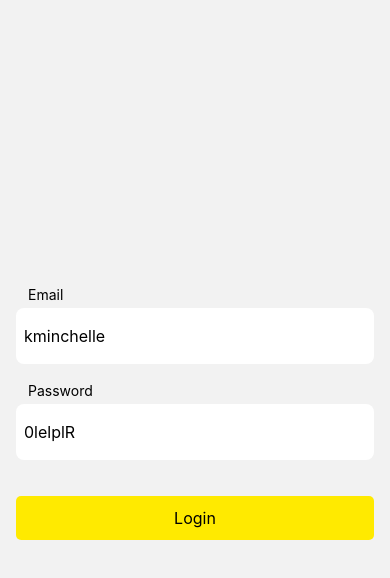
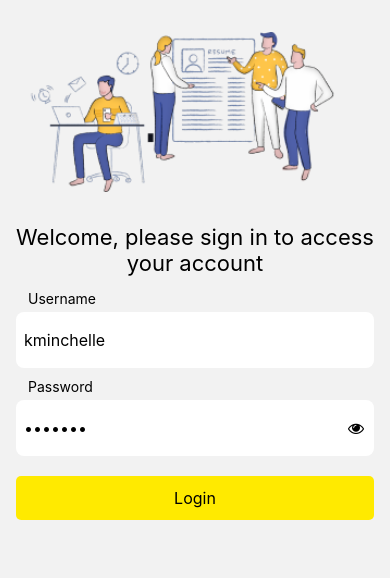
Before and after one commit to murkrow92/gravity-demo, a React Native app: screen /Login in a window 390 px wide. Shown: the top 578 px of the page. Built offline with nearby package versions, Linux system fonts and the light colour scheme.

Commit message:
add login error handler

```diff
--- a/package.json
+++ b/package.json
@@ -19,7 +19,8 @@
     "react-native": "0.73.6",
     "react-native-reanimated": "^3.8.1",
     "react-native-safe-area-context": "^4.9.0",
-    "react-native-screens": "^3.30.1"
+    "react-native-screens": "^3.30.1",
+    "react-native-vector-icons": "^10.0.3"
   },
   "devDependencies": {
     "@babel/core": "^7.20.0",
@@ -30,6 +31,7 @@
     "@react-native/typescript-config": "0.73.1",
     "@tanstack/eslint-plugin-query": "^5.28.11",
     "@types/react": "^18.2.6",
+    "@types/react-native-vector-icons": "^6.4.18",
     "@types/react-test-renderer": "^18.0.0",
     "@typescript-eslint/eslint-plugin": "^7.6.0",
     "@typescript-eslint/parser": "^7.6.0",
--- a/src/components/FloatingLabelInput/index.tsx
+++ b/src/components/FloatingLabelInput/index.tsx
@@ -1,31 +1,50 @@
 import React, { useCallback, useState, useEffect } from 'react';
-import { TextInput, StyleSheet, TextInputProps } from 'react-native';
+import { TextInput, StyleSheet, TextInputProps, Pressable } from 'react-native';
 import Animated, {
     Easing,
     useAnimatedStyle,
     useSharedValue,
+    withRepeat,
     withTiming,
 } from 'react-native-reanimated';
 import Theme from '@theme';
+import Icon from 'react-native-vector-icons/FontAwesome';
 
 interface FloatingLabelInputProps extends TextInputProps {
     label: string;
+    icon?: string;
+    error?: string;
+    onIconPress?: () => void;
 }
 
-const FloatingLabelInput = ({ label, value, ...props }: FloatingLabelInputProps) => {
+const FloatingLabelInput = (props: FloatingLabelInputProps) => {
+    const { label, value, icon, onIconPress, error } = props;
     const [isFocused, setIsFocused] = useState(false);
     const labelPosition = useSharedValue(0);
-    const borderWith = useSharedValue(0);
+    const borderWidth = useSharedValue(0);
+    const borderColor = useSharedValue(Theme.PRIMARY);
+    const errorShake = useSharedValue(0);
 
     useEffect(() => {
         labelPosition.value = withTiming(value !== '' || isFocused ? 1 : 0, {
             duration: isFocused ? 500 : 200,
             easing: Easing.out(Easing.ease),
         });
-        borderWith.value = withTiming(isFocused ? 2 : 0, {
+        borderWidth.value = withTiming(isFocused || error ? 2 : 0, {
             duration: 300,
         });
-    }, [value, isFocused]);
+        borderColor.value = withTiming(error ? Theme.TEXT_INPUT_ERROR_COLOR : Theme.PRIMARY, {
+            duration: 300,
+        });
+        errorShake.value = withRepeat(
+            withTiming(error ? 1 : 0, {
+                duration: 100,
+                easing: Easing.out(Easing.ease),
+            }),
+            5,
+            true
+        );
+    }, [value, isFocused, error]);
 
     const handleFocusChange = useCallback((focusState: boolean) => {
         setIsFocused(focusState);
@@ -43,13 +62,26 @@ const FloatingLabelInput = ({ label, value, ...props }: FloatingLabelInputProps)
         padding: 8,
         marginVertical: 4,
         width: '100%',
+        flexDirection: 'row',
+        justifyContent: 'space-between',
+        alignItems: 'center',
         backgroundColor: Theme.PRIMARY_BACKGROUND_COLOR,
-        borderColor: Theme.PRIMARY,
-        borderWidth: borderWith.value,
+        borderColor: borderColor.value,
+        borderWidth: borderWidth.value,
         borderRadius: 8,
     }));
 
+    const errorStyle = useAnimatedStyle(() => ({
+        color: Theme.TEXT_INPUT_ERROR_COLOR,
+        transform: [
+            {
+                translateX: errorShake.value * 10,
+            },
+        ],
+    }));
+
     return (
+        <>
             <Animated.View style={containerStyle}>
                 <Animated.Text style={labelStyle}>{label}</Animated.Text>
                 <TextInput
@@ -59,7 +91,14 @@ const FloatingLabelInput = ({ label, value, ...props }: FloatingLabelInputProps)
                     onFocus={() => handleFocusChange(true)}
                     onBlur={() => handleFocusChange(false)}
                 />
+                {icon && (
+                    <Pressable onPress={onIconPress} style={styles.icon}>
+                        <Icon name={icon} size={16} color={Theme.TEXT_COLOR} />
+                    </Pressable>
+                )}
             </Animated.View>
+            <Animated.Text style={errorStyle}>{error}</Animated.Text>
+        </>
     );
 };
 
@@ -68,6 +107,12 @@ const styles = StyleSheet.create({
         height: 40,
         fontSize: 16,
         color: '#000',
+        width: '100%',
+    },
+    icon: {
+        padding: 10,
+        position: 'absolute',
+        right: 0,
     },
 });
 
--- a/src/components/Spacing.tsx
+++ b/src/components/Spacing.tsx
@@ -1,7 +1,7 @@
 import React from 'react';
 import { StyleProp, View, ViewStyle } from 'react-native';
 
-type Size = 4 | 6 | 8 | 12 | 16 | 32;
+type Size = 4 | 6 | 8 | 12 | 16 | 24 | 32;
 
 type Direction = 'vertical' | 'horizontal';
 
--- a/src/screens/LoginScreen.tsx
+++ b/src/screens/LoginScreen.tsx
@@ -1,11 +1,13 @@
-import React, { useEffect, useState } from 'react';
-import { ScrollView, StyleSheet, View } from 'react-native';
+import React, { useEffect, useMemo, useState } from 'react';
+import { Image, KeyboardAvoidingView, ScrollView, StyleSheet, Text, View } from 'react-native';
 import Spacing from '@components/Spacing.tsx';
 import FloatingLabelInput from '@components/FloatingLabelInput';
 import PrimaryButton from '@components/PrimaryButton';
 import { useNavigation } from '@react-navigation/native';
 import { useMutation } from '@tanstack/react-query';
 import Auth from '@api/service/auth.ts';
+import { SafeAreaView } from 'react-native-safe-area-context';
+import Theme from '@theme';
 
 function LoginScreen() {
     const navigation = useNavigation();
@@ -20,18 +22,55 @@ function LoginScreen() {
     });
     const [username, setUsername] = useState('kminchelle');
     const [password, setPassword] = useState('0lelplR');
+    const [showPassword, setShowPassword] = useState(false);
 
-    useEffect(() => {
-        console.log('data', data, status);
-    }, [data, status]);
+    const errorUserName = useMemo(() => {
+        if (username === '') {
+            return 'Username is required';
+        }
+        return '';
+    }, [username]);
+
+    const errorPassword = useMemo(() => {
+        if (password === '') {
+            return 'Password is required';
+        }
+        return '';
+    }, [password]);
 
     return (
-        <ScrollView scrollEnabled={false} contentContainerStyle={styles.container}>
+        <KeyboardAvoidingView style={{ flex: 1 }} behavior="padding" enabled>
+            <ScrollView scrollEnabled={false}>
+                <Spacing size={32} direction="vertical" />
+                <Image
+                    source={require('../assets/images/login_image.png')}
+                    style={{ height: 160 }}
+                />
+                <Spacing size={32} direction="vertical" />
                 <View style={styles.form}>
-                <FloatingLabelInput label="Email" value={username} onChangeText={setUsername} />
+                    <Text style={{ color: Theme.TEXT_COLOR, fontSize: 22, textAlign: 'center' }}>
+                        Welcome, please sign in to access your account
+                    </Text>
+                </View>
                 <Spacing size={32} direction="vertical" />
-                <FloatingLabelInput label="Password" value={password} onChangeText={setPassword} />
-                <Spacing size={32} direction="vertical" />
+                <View style={styles.form}>
+                    <FloatingLabelInput
+                        label="Username"
+                        value={username}
+                        onChangeText={setUsername}
+                        error={errorUserName}
+                    />
+                    <Spacing size={24} direction="vertical" />
+                    <FloatingLabelInput
+                        label="Password"
+                        value={password}
+                        secureTextEntry={!showPassword}
+                        onChangeText={setPassword}
+                        icon={showPassword ? 'eye-slash' : 'eye'}
+                        onIconPress={() => setShowPassword(!showPassword)}
+                        error={errorPassword}
+                    />
+                    <Spacing size={16} direction="vertical" />
                     <PrimaryButton
                         title="Login"
                         onPress={() => {
@@ -40,6 +79,7 @@ function LoginScreen() {
                     />
                 </View>
             </ScrollView>
+        </KeyboardAvoidingView>
     );
 }
 
@@ -47,7 +87,6 @@ const styles = StyleSheet.create({
     container: {
         flex: 1,
         alignItems: 'center',
-        justifyContent: 'center',
     },
     form: {
         paddingHorizontal: 16,
```
Also changed, not shown: .eslintrc.js, src/assets/images/login_image.png (added), 3 other files (tests, documents, lock files or other folders). Lines whose indentation alone changed are shown as unchanged.
